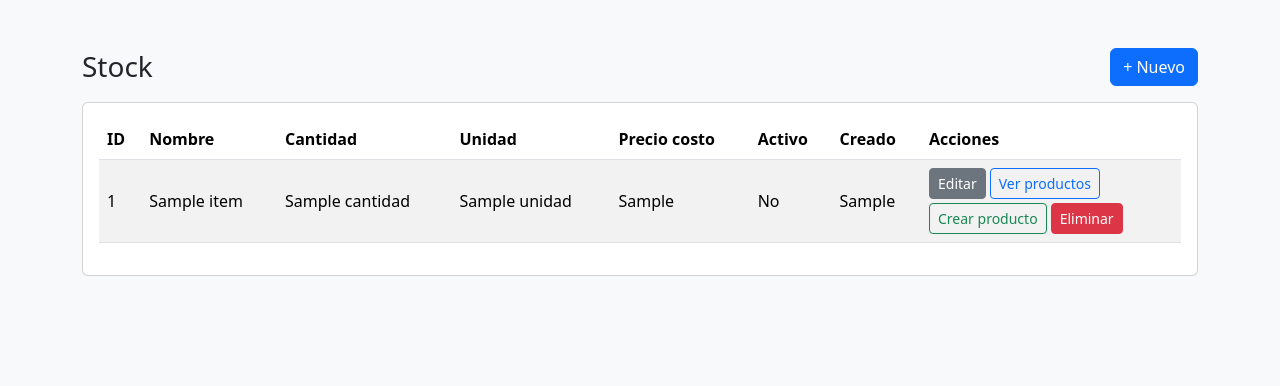
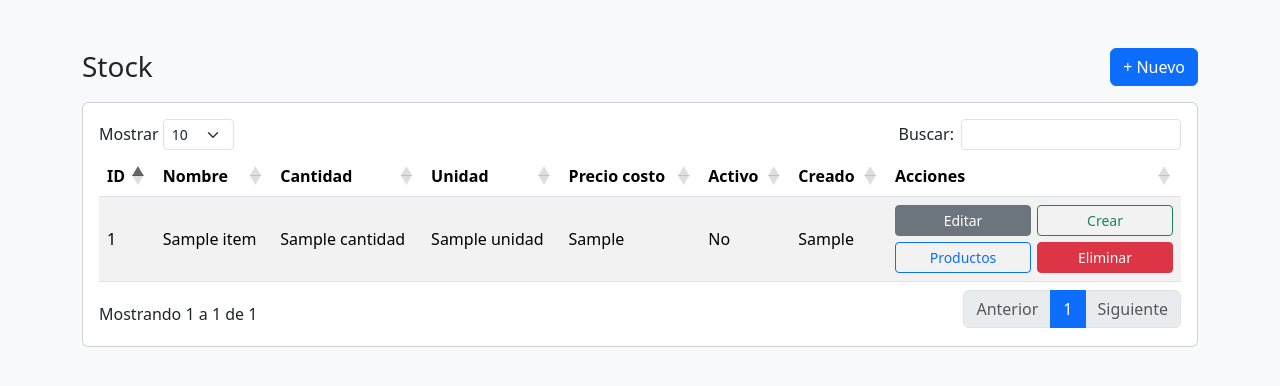
Before and after one commit to Feling1997/SISTEMA-DE-VENTAS-PHP, a PHP site: template aplicacion/vistas/stock/index.php in a window 1280 px wide. Shown: the part 56-442 px from the top of the page. Run offline with PHP 8.4, Linux system fonts and the light colour scheme; the template is opened without the code that fills it: most values are stand-ins (such as "Sample title", 1, 10 or a date in 2020); some libraries are stand-ins or nearby versions.

Commit message:
Finalizado

```diff
--- a/aplicacion/controladores/ControladorAuth.php
+++ b/aplicacion/controladores/ControladorAuth.php
@@ -8,7 +8,6 @@ class ControladorAuth{
     public function login():void{
         iniciar_sesion();
         $error="";
-
         if($_SERVER["REQUEST_METHOD"]==="POST"){
             $csrf=obtener_post("csrf","");
             if(!csrf_valido($csrf))
--- a/aplicacion/controladores/ControladorProductos.php
+++ b/aplicacion/controladores/ControladorProductos.php
@@ -79,15 +79,15 @@ class ControladorProductos {
                     $factor_conversion = (float)obtener_post("factor_conversion", 1);
                     $ganancia = (float)obtener_post("ganancia", 0);
                     $activo = (int)obtener_post("activo", 1);
+                    $id_stock = 0;
+                    if ($id_stock_raw !== "" && ctype_digit($id_stock_raw))
+                        $id_stock = (int)$id_stock_raw;
                     if (texto_invalido($nombre) || texto_invalido($cod_barras))
                         $error = "Nombre o código de barras inválidos (vacío o placeholder).";
                     else {
                         if (Producto::cod_barras_existe($cod_barras, 0))
                             $error = "El código de barras ya existe.";
                         else {
-                            $id_stock = 0;
-                            if ($id_stock_raw !== "" && ctype_digit($id_stock_raw))
-                                $id_stock = (int)$id_stock_raw;
                             if ($id_stock <= 0)
                                 $error = "Tenés que seleccionar un stock principal.";
                             else {
--- a/aplicacion/vistas/parciales/encabezado.php
+++ b/aplicacion/vistas/parciales/encabezado.php
@@ -1,5 +1,4 @@
 <?php
-
 require_once __DIR__ . "/../../../configuraciones/seguridad.php";
 require_once __DIR__ . "/../../../configuraciones/ayudas.php";
 iniciar_sesion();
@@ -10,7 +9,9 @@ iniciar_sesion();
   <meta charset="utf-8">
   <meta name="viewport" content="width=device-width, initial-scale=1">
   <title>Sistema de Ventas</title>
+  <link rel="stylesheet" href="/VENTAS/publico/assets/css/app.css">
   <link href="https://cdn.jsdelivr.net/npm/bootstrap@5.3.3/dist/css/bootstrap.min.css" rel="stylesheet">
+  <link href="https://cdn.datatables.net/2.0.8/css/dataTables.bootstrap5.min.css" rel="stylesheet">
 </head>
 <body class="bg-light">
 <?php include __DIR__ . "/menu.php"; ?>
--- a/aplicacion/vistas/parciales/pie.php
+++ b/aplicacion/vistas/parciales/pie.php
@@ -1,6 +1,7 @@
-<?php
-?>
 </div>
 <script src="https://cdn.jsdelivr.net/npm/bootstrap@5.3.3/dist/js/bootstrap.bundle.min.js"></script>
+<script src="https://code.jquery.com/jquery-3.7.1.min.js"></script>
+<script src="https://cdn.datatables.net/2.0.8/js/dataTables.min.js"></script>
+<script src="https://cdn.datatables.net/2.0.8/js/dataTables.bootstrap5.min.js"></script>
 </body>
 </html>
--- a/aplicacion/vistas/stock/index.php
+++ b/aplicacion/vistas/stock/index.php
@@ -27,7 +27,7 @@ if (isset($productos) && is_array($productos) && isset($s) && is_array($s))
   <div class="card">
     <div class="card-body">
       <div class="table-responsive">
-        <table class="table table-striped align-middle">
+        <table id="tablaStock" class="table table-striped align-middle">
           <thead>
             <tr>
               <th>ID</th>
@@ -74,7 +74,7 @@ if (isset($productos) && is_array($productos) && isset($s) && is_array($s))
   <div class="card">
     <div class="card-body">
       <div class="table-responsive">
-        <table class="table table-striped align-middle">
+        <table id="tablaStockProductos" class="table table-striped align-middle">
           <thead>
             <tr>
               <th>ID</th>
@@ -98,23 +98,23 @@ if (isset($productos) && is_array($productos) && isset($s) && is_array($s))
               <td><?= ((int)($fila["activo"] ?? 0) === 1) ? "Sí" : "No" ?></td>
               <td><?= htmlspecialchars($fila["creado_en"] ?? "") ?></td>
               <td>
-                <div class="d-flex flex-wrap gap-1">
-                  <a class="btn btn-sm btn-secondary"
-                     href="index.php?c=stock&a=editar&id=<?= (int)$fila["id"] ?>">
-                     Editar
+                <div class="acciones-grid">
+                  <a class="btn btn-sm btn-secondary accion-btn"
+                    href="index.php?c=stock&a=editar&id=<?= (int)$fila["id"] ?>">
+                    Editar
                   </a>
-                  <a class="btn btn-sm btn-outline-primary"
-                     href="index.php?c=stock&a=productos&id=<?= (int)$fila["id"] ?>">
-                     Ver productos
+                  <a class="btn btn-sm btn-outline-success accion-btn"
+                    href="index.php?c=productos&a=nuevo&id_stock=<?= (int)$fila["id"] ?>&nombre_stock=<?= urlencode((string)($fila["nombre"] ?? "")) ?>">
+                    Crear
                   </a>
-                  <a class="btn btn-sm btn-outline-success"
-                     href="index.php?c=productos&a=nuevo&id_stock=<?= (int)$fila["id"] ?>&nombre_stock=<?= urlencode((string)($fila["nombre"] ?? "")) ?>">
-                     Crear producto
+                  <a class="btn btn-sm btn-outline-primary accion-btn"
+                    href="index.php?c=stock&a=productos&id=<?= (int)$fila["id"] ?>">
+                    Productos
                   </a>
-                  <a class="btn btn-sm btn-danger"
-                     href="index.php?c=stock&a=eliminar&id=<?= (int)$fila["id"] ?>"
-                     onclick="return confirm('¿Eliminar stock?');">
-                     Eliminar
+                  <a class="btn btn-sm btn-danger accion-btn"
+                    href="index.php?c=stock&a=eliminar&id=<?= (int)$fila["id"] ?>"
+                    onclick="return confirm('¿Eliminar stock?');">
+                    Eliminar
                   </a>
                 </div>
               </td>
@@ -129,3 +129,24 @@ if (isset($productos) && is_array($productos) && isset($s) && is_array($s))
     </div>
   </div>
 <?php endif; ?>
+<script>
+(function () {
+  document.addEventListener('DOMContentLoaded', function () {
+    let ok = true;
+    const tabla = document.getElementById('tablaStockProductos');
+    if (!tabla) ok = false;
+    if (ok) {
+      new DataTable('#tablaStockProductos', {
+        language: {
+          search: "Buscar:",
+          lengthMenu: "Mostrar _MENU_",
+          info: "Mostrando _START_ a _END_ de _TOTAL_",
+          infoEmpty: "Sin datos",
+          zeroRecords: "No se encontraron resultados",
+          paginate: { first: "Primero", last: "Último", next: "Siguiente", previous: "Anterior" }
+        }
+      });
+    }
+  });
+})();
+</script>
--- /dev/null
+++ b/publico/assets/css/app.css
@@ -0,0 +1,12 @@
+.acciones-grid {
+  display: grid;
+  grid-template-columns: repeat(2, 1fr);
+  gap: 6px;
+  justify-items: center;
+}
+
+.accion-btn {
+  width: 100%;
+  min-width: 90px;
+  text-align: center;
+}
```
Also changed, not shown: aplicacion/vistas/clientes/index.php (+22 -3 lines), aplicacion/vistas/productos/index.php (+22 -1 lines), aplicacion/vistas/usuarios/index.php (+22 -3 lines), 1 other file. Lines whose indentation alone changed are shown as unchanged.
